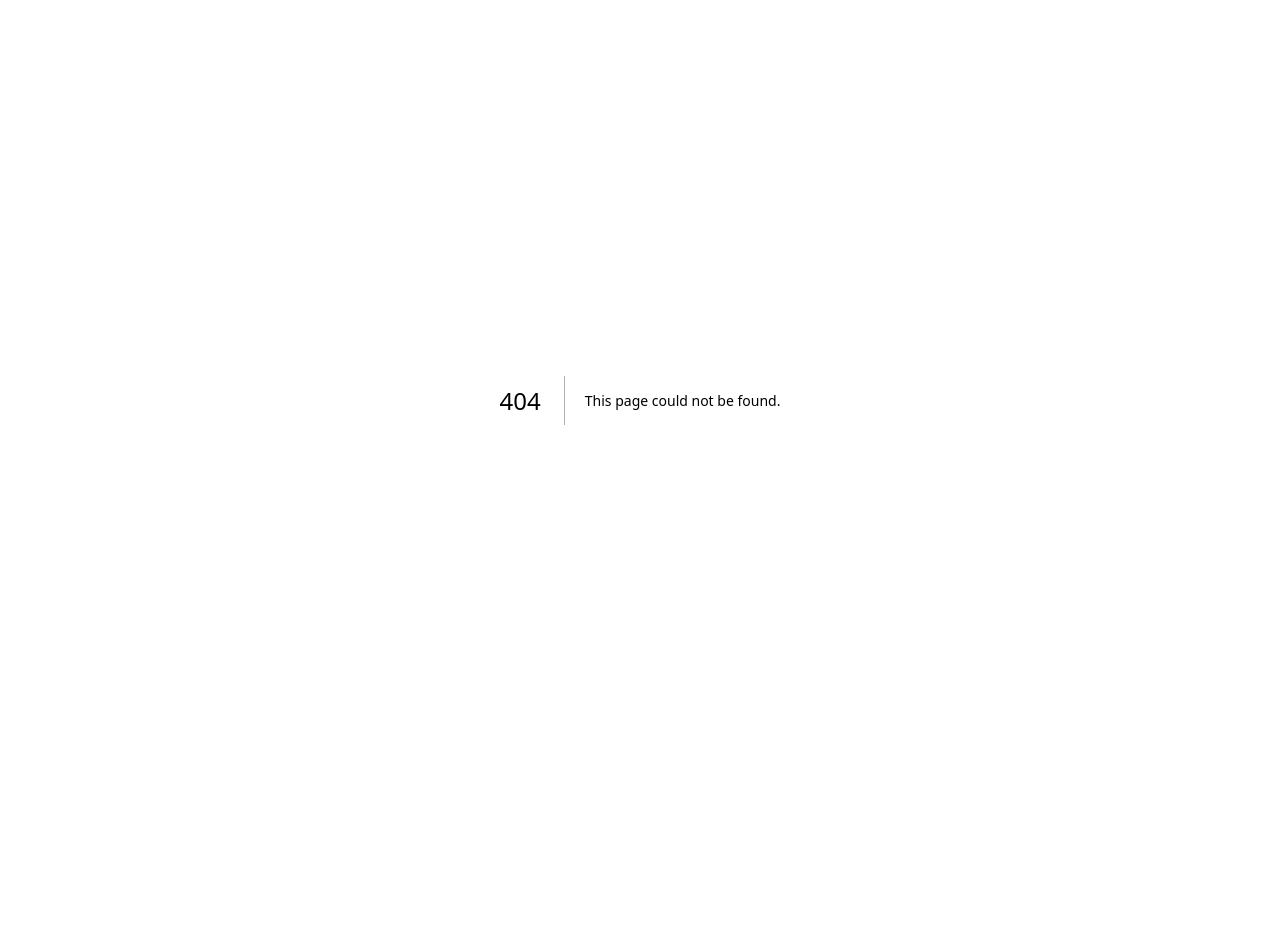
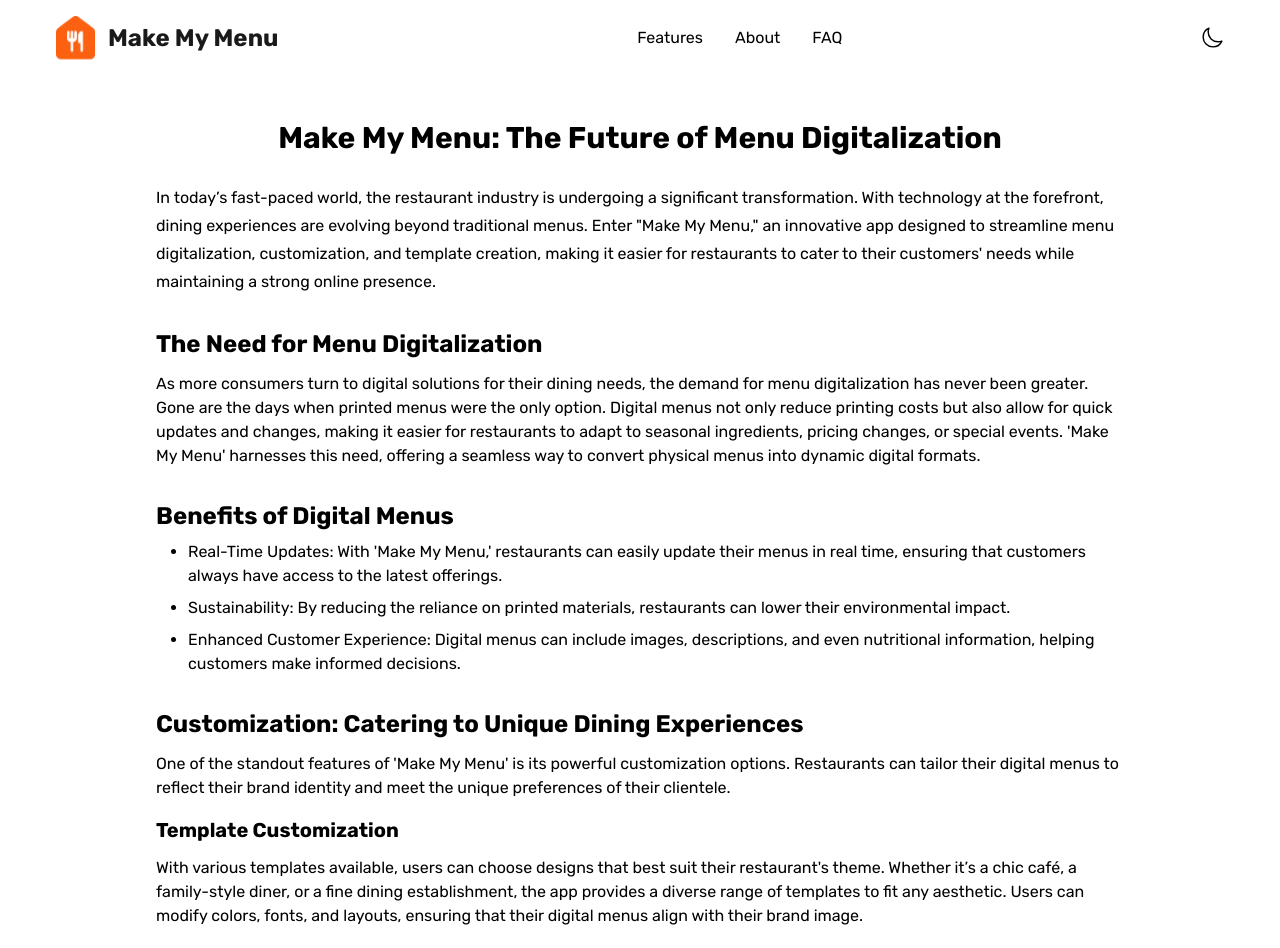
Before and after one commit to divrawat/landing-typescript-menu-makers, a Next.js app: page /features in a window 1280 px wide. Before the commit this address had no page. Shown: the top 948 px of the page. Before the commit the page ends 800 px from the top, so only its background shows below. Built offline with nearby package versions, Linux system fonts and the light colour scheme; a web font is replaced by a local one.

Commit message:
asf0sae5gf

```diff
--- /dev/null
+++ b/pages/features.jsx
@@ -0,0 +1,136 @@
+import Navbar from "@/components/Navbar";
+import Footer from "@/components/Footer";
+
+
+const HowToUse = () => {
+    const content = [
+        {
+            heading: "The Need for Menu Digitalization",
+            paragraphs: [
+                "As more consumers turn to digital solutions for their dining needs, the demand for menu digitalization has never been greater. Gone are the days when printed menus were the only option. Digital menus not only reduce printing costs but also allow for quick updates and changes, making it easier for restaurants to adapt to seasonal ingredients, pricing changes, or special events. 'Make My Menu' harnesses this need, offering a seamless way to convert physical menus into dynamic digital formats."
+            ],
+        },
+        {
+            heading: "Benefits of Digital Menus",
+            listItems: [
+                "Real-Time Updates: With 'Make My Menu,' restaurants can easily update their menus in real time, ensuring that customers always have access to the latest offerings.",
+                "Sustainability: By reducing the reliance on printed materials, restaurants can lower their environmental impact.",
+                "Enhanced Customer Experience: Digital menus can include images, descriptions, and even nutritional information, helping customers make informed decisions."
+            ]
+        },
+        {
+            heading: "Customization: Catering to Unique Dining Experiences",
+            paragraphs: [
+                "One of the standout features of 'Make My Menu' is its powerful customization options. Restaurants can tailor their digital menus to reflect their brand identity and meet the unique preferences of their clientele."
+            ],
+            subSections: [
+                {
+                    heading: "Template Customization",
+                    paragraphs: [
+                        "With various templates available, users can choose designs that best suit their restaurant's theme. Whether it’s a chic café, a family-style diner, or a fine dining establishment, the app provides a diverse range of templates to fit any aesthetic. Users can modify colors, fonts, and layouts, ensuring that their digital menus align with their brand image."
+                    ]
+                },
+                {
+                    heading: "Custom Names",
+                    paragraphs: [
+                        "Personalization doesn’t stop at templates. 'Make My Menu' allows users to create custom names for their menus. This feature is particularly useful for restaurants with multiple locations or unique dining experiences. By assigning specific names to different menus, restaurants can streamline their operations and enhance the customer experience."
+                    ]
+                },
+                {
+                    heading: "Easy Editing for Dynamic Menus",
+                    paragraphs: [
+                        "Flexibility is key in the restaurant industry. 'Make My Menu' empowers users to edit their menus easily and efficiently. Whether it’s adding new items, changing prices, or removing discontinued dishes, the app’s intuitive interface makes the editing process straightforward."
+                    ]
+                },
+                {
+                    heading: "User-Friendly Interface",
+                    paragraphs: [
+                        "Designed with user experience in mind, 'Make My Menu' offers an easy-to-navigate interface. Restaurant owners and staff can quickly familiarize themselves with the app, reducing the learning curve and allowing for faster implementation. With just a few clicks, they can transform their menus to meet current trends or customer preferences."
+                    ]
+                }
+            ]
+        },
+        {
+            heading: "Live Subdomains: A Game Changer for Online Presence",
+            paragraphs: [
+                "In addition to menu digitalization and customization, 'Make My Menu' offers the unique capability to generate a live subdomain for each restaurant’s menu. This feature is a game changer, allowing restaurants to showcase their offerings online without the need for a full website."
+            ],
+            listItems: [
+                "Instant Accessibility: Customers can access the restaurant’s menu directly via a dedicated URL, making it easy to share on social media or include in online listings.",
+                "Improved SEO: With each subdomain optimized for search engines, restaurants can improve their online visibility and attract more customers.",
+                "Simplified Ordering: For restaurants offering takeout or delivery, live subdomains provide a straightforward platform for customers to browse menus and place orders."
+            ]
+        },
+        {
+            heading: "Security and Account Management",
+            paragraphs: [
+                "In an era where data security is paramount, 'Make My Menu' prioritizes user safety. The app allows restaurants to create accounts that securely store their menu data. With robust security measures in place, users can rest assured that their information is protected."
+            ],
+            subSections: [
+                {
+                    heading: "Account Features",
+                    listItems: [
+                        "Data Backup: All menus and templates are automatically backed up, ensuring that no changes are lost.",
+                        "User Roles: Restaurants can manage different user roles, allowing staff to edit menus without compromising sensitive account information."
+                    ]
+                }
+            ]
+        },
+        {
+            heading: "Conclusion",
+            paragraphs: [
+                "'Make My Menu' is not just an app; it’s a comprehensive solution for the evolving needs of the restaurant industry. By focusing on menu digitalization, customization, and user-friendly features, it empowers restaurants to enhance their customer experience while maintaining operational efficiency.",
+                "As the demand for innovative dining solutions continues to grow, 'Make My Menu' stands ready to lead the charge, helping restaurants embrace the future of menu management with confidence and creativity. Whether you’re a small café or a large restaurant chain, this app is designed to elevate your dining experience, ensuring that your menus not only satisfy hunger but also delight the senses."
+            ]
+        }
+    ];
+
+    return (
+        <div>
+            <Navbar />
+            <article className="dark:bg-[#080c1a]">
+                <div className="max-w-[1000px] p-4 mx-auto">
+
+                    <h1 className="text-3xl font-bold my-8 text-center dark:text-[white] leading-7">Make My Menu: The Future of Menu Digitalization</h1>
+                    <p className="my-3 leading-7 dark:text-[#d6d2d2]">In today’s fast-paced world, the restaurant industry is undergoing a significant transformation. With technology at the forefront, dining experiences are evolving beyond traditional menus. Enter "Make My Menu," an innovative app designed to streamline menu digitalization, customization, and template creation, making it easier for restaurants to cater to their customers' needs while maintaining a strong online presence.</p>
+
+                    {content.map((item, index) => (
+                        <div key={index}>
+                            <h2 className="text-2xl font-bold mt-8 mb-2 dark:text-[white]">{item.heading}</h2>
+                            {item.paragraphs && item.paragraphs.map((paragraph, paraIndex) => (
+                                <p key={paraIndex} className="my-3 dark:text-[#d6d2d2]">{paragraph}</p>
+                            ))}
+                            {item.listItems && (
+                                <ul>
+                                    {item.listItems.map((listItem, listIndex) => (
+                                        <li key={listIndex} className="list-disc ml-8 dark:text-[#d6d2d2] mb-2">{listItem}</li>
+                                    ))}
+                                </ul>
+                            )}
+                            {item.subSections && item.subSections.map((subSection, subIndex) => (
+                                <div key={subIndex}>
+                                    <h3 className="text-xl font-bold mt-4 mb-2 dark:text-[white]">{subSection.heading}</h3>
+                                    {subSection.paragraphs && subSection.paragraphs.map((paragraph, paraIndex) => (
+                                        <p key={paraIndex} className="my-3 dark:text-[#d6d2d2]">{paragraph}</p>
+                                    ))}
+                                    {subSection.listItems && (
+                                        <ul>
+                                            {subSection.listItems.map((listItem, listIndex) => (
+                                                <li key={listIndex} className="list-disc ml-8 mb-2 dark:text-[#d6d2d2]">{listItem}</li>
+                                            ))}
+                                        </ul>
+                                    )}
+                                </div>
+                            ))}
+                        </div>
+                    ))}
+                </div>
+
+            </article>
+
+            <Footer />
+        </div>
+    );
+};
+
+export default HowToUse;
--- a/tsconfig.json
+++ b/tsconfig.json
@@ -16,6 +16,6 @@
       "@/*": ["./*"]
     }
   },
-  "include": ["next-env.d.ts", "**/*.ts", "**/*.tsx"],
+  "include": ["next-env.d.ts", "**/*.ts", "**/*.tsx", "pages/features.jsx"],
   "exclude": ["node_modules"]
 }
```
Also changed, not shown: pages/how-to-use.tsx (deleted).
